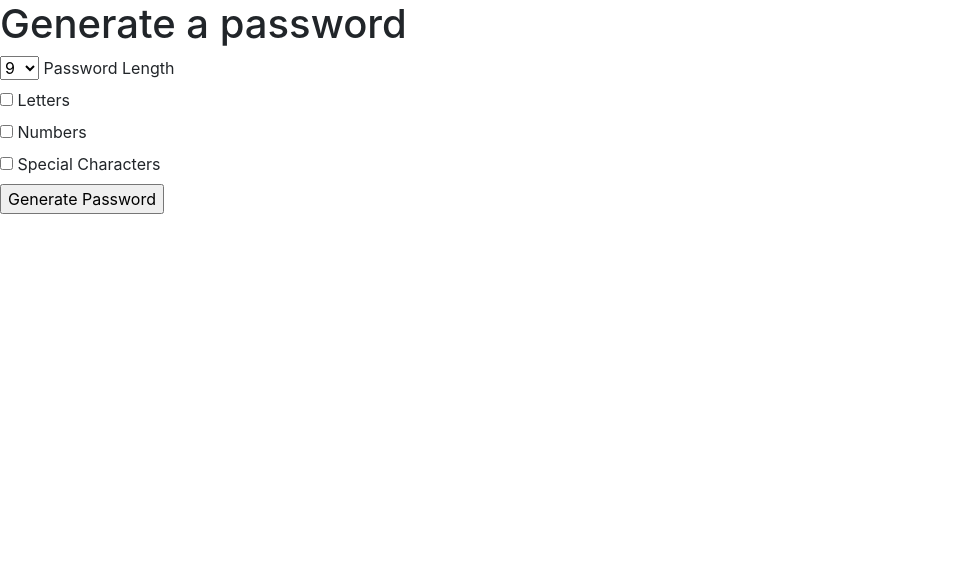
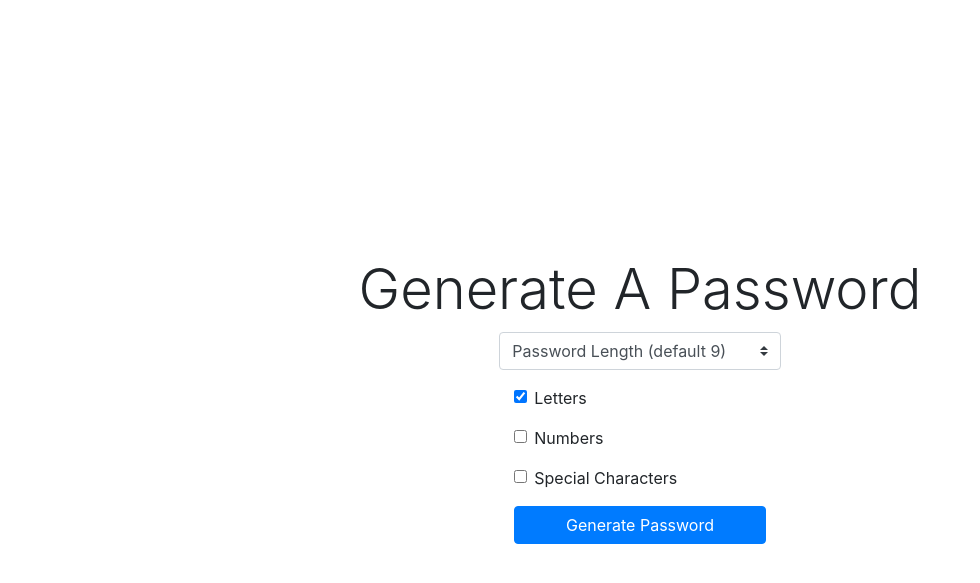
Before and after one commit to 29chandu/Password_generator, a Django app: page / in a window 1280 px wide. Shown: the top 583 px of the page, without its empty margins (0-980 px from the left). Run offline with Django 3.2, Linux system fonts and the light colour scheme; some libraries are stand-ins or nearby versions.

Commit message:
Added front-end changes

```diff
--- /dev/null
+++ b/generator/static/css/home.css
@@ -0,0 +1,26 @@
+* {
+    margin: 0;
+    padding: 0;
+}
+
+.main-div {
+    width: fit-content;
+    height: fit-content;
+
+    position: absolute;
+	top:0;
+	bottom: 0;
+	left: 0;
+	right: 0;
+
+    margin: auto;
+    /* background-color: violet; */
+}
+
+.sub-button {
+    /* background-color: lawngreen; */
+}
+
+.form-div {
+    /* background-color: seagreen; */
+}
--- /dev/null
+++ b/generator/static/css/password.css
@@ -0,0 +1,4 @@
+* {
+    margin: 0;
+    padding: 0;
+}
--- a/generator/templates/generator/base.html
+++ b/generator/templates/generator/base.html
@@ -1,11 +1,13 @@
 <!DOCTYPE html>
 <html lang="en">
+{% load static %}
 
 <head>
     <meta charset="UTF-8">
     <meta name="viewport" content="width=device-width, initial-scale=1.0">
     <link rel="stylesheet" href="https://stackpath.bootstrapcdn.com/bootstrap/4.5.0/css/bootstrap.min.css"
         integrity="sha384-9aIt2nRpC12Uk9gS9baDl411NQApFmC26EwAOH8WgZl5MYYxFfc+NcPb1dKGj7Sk" crossorigin="anonymous">
+    <link rel="stylesheet" type="text/css" href="{% static 'css/home.css' %}" />
     <title>Password Generator</title>
 </head>
 
--- a/generator/templates/generator/home.html
+++ b/generator/templates/generator/home.html
@@ -1,39 +1,73 @@
 {% extends 'generator/base.html' %}
-
+{% load static %}
 
 {% block content %}
-<h1>Generate a password</h1>
+<div class="container main-div">
+    <h1 class="display-4">Generate A Password</h1>
 
-<form action="{% url 'password' %}">
-    {% csrf_token %}
+    <div class="form-div">
+        <form action="{% url 'password' %}" class="mx-auto col-6" id="pass-form">
 
-    <select name="length" id="length">
+            <div class="form-group row">
+                <!-- <label for="length" class="col-sm-4 col-form-label">Password Length</label> -->
+                <select name="length" id="length" class="custom-select">
                     <option value="6">6</option>
                     <option value="7">7</option>
                     <option value="8">8</option>
-        <option value="9" selected='selected'>9</option>
+                    <option value="9" selected='selected'>Password Length (default 9)</option>
                     <option value="10">10</option>
                     <option value="11">11</option>
                     <option value="12">12</option>
                     <option value="13">13</option>
                     <option value="14">14</option>
                 </select>
-    <label for="length">Password Length</label>
+            </div>
 
-    <br>
-    <input type="checkbox" name="letters">
-    <label for="letters">Letters</label>
+            <div class="form-group form-check">
+                <input type="checkbox" name="letters" class="form-check-input" id="letters">
+                <label for="letters" class="form-check-label">Letters</label>
+            </div>
 
-    <br>
-    <input type="checkbox" name="numbers">
-    <label for="numbers">Numbers</label>
+            <div class="form-group form-check">
+                <input type="checkbox" name="numbers" class="form-check-input" id="numbers">
+                <label for="numbers" class="form-check-label">Numbers</label>
+            </div>
 
-    <br>
-    <input type="checkbox" name="special">
-    <label for="special">Special Characters</label>
+            <div class="form-group form-check">
+                <input type="checkbox" name="special" class="form-check-input" id="special">
+                <label for="special" class="form-check-label">Special Characters</label>
+            </div>
+        </form>
+        <div class="mx-auto sub-button col-6">
+            <button class="btn btn-primary col" onclick="submit_pass_form()">Generate Password</button>
+        </div>
+    </div>
+</div>
 
-    <br>
-    <input type="submit" value="Generate Password">
-</form>
+<script>
+    function is_at_least_checkbox_checked() {
+        checked_box = false
+        var checkBoxes = document.querySelectorAll('input[type="checkbox"]');
+        for (var i = 0; i < checkBoxes.length; i++) {
+            console.log(i)
+            if (checkBoxes[i].checked) {
+                checked_box = true
+                break;
+            }
+        }
+        return checked_box
+    }
 
+    function submit_pass_form() {
+        if (is_at_least_checkbox_checked()) {
+            document.getElementById('pass-form').submit();
+        } else {
+            window.alert('Please select atleast one of the checkboxes!')
+        }
+    }
+
+    if (is_at_least_checkbox_checked() === false) {
+        document.getElementById('letters').checked = true;
+    }
+</script>
 {% endblock content %}
--- a/generator/views.py
+++ b/generator/views.py
@@ -22,16 +22,19 @@ def generate_password_view(request):
     numbers = list('0123456789')
 
     total_chars = []
-    # if add_letters:
-    total_chars.extend(all_letters)
+    if add_letters:
+        total_chars.extend(all_letters)
     if add_special:
         total_chars.extend(special_chars)
     if add_numbers:
         total_chars.extend(numbers)
 
     password = ''
-    for i in range(pass_length):
-        password += random.choice(total_chars)
+    if len(total_chars) > 0:
+        for i in range(pass_length):
+            password += random.choice(total_chars)
+    else:
+        password = 'Please select at least letters, numbers or special characters'
 
     context = {'password': password}
     return render(request, 'generator/password.html', context=context)
```
Also changed, not shown: generator/templates/generator/password.html (+5 -2 lines). Lines whose indentation alone changed are shown as unchanged.
